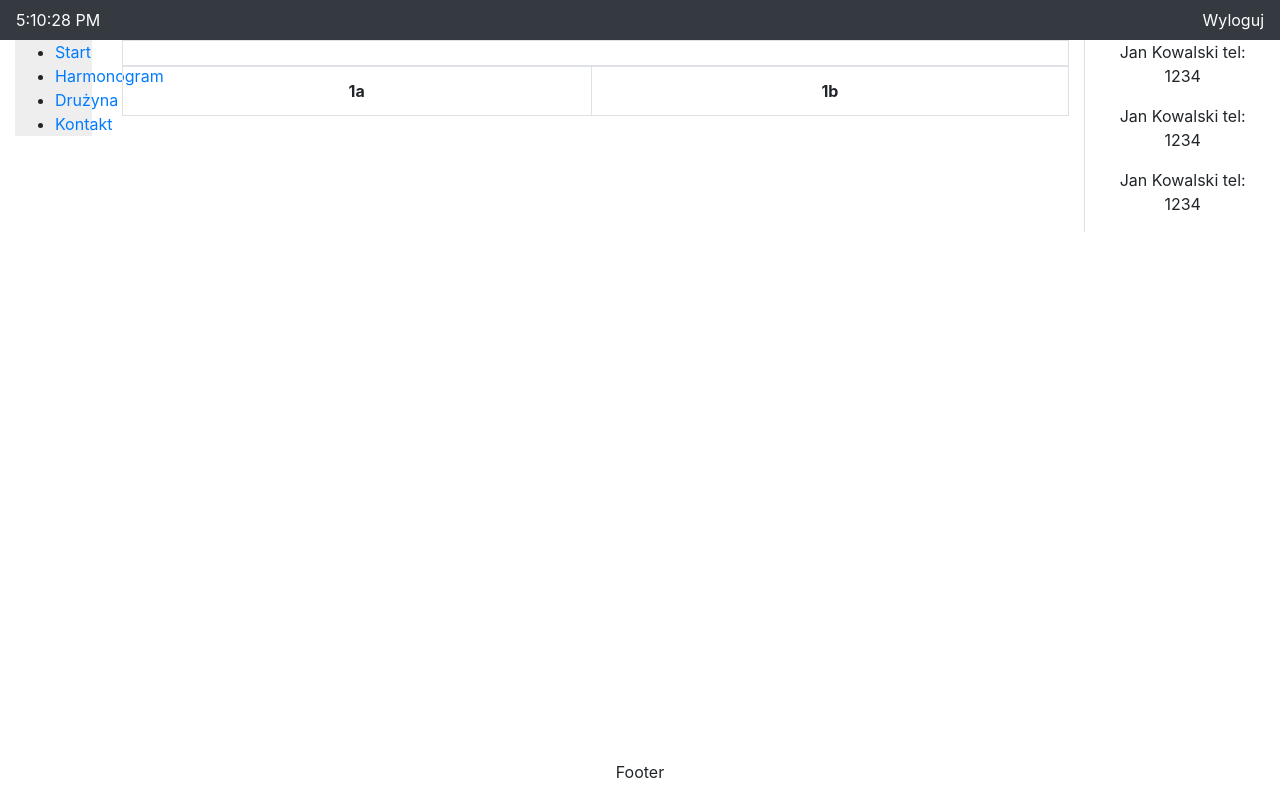
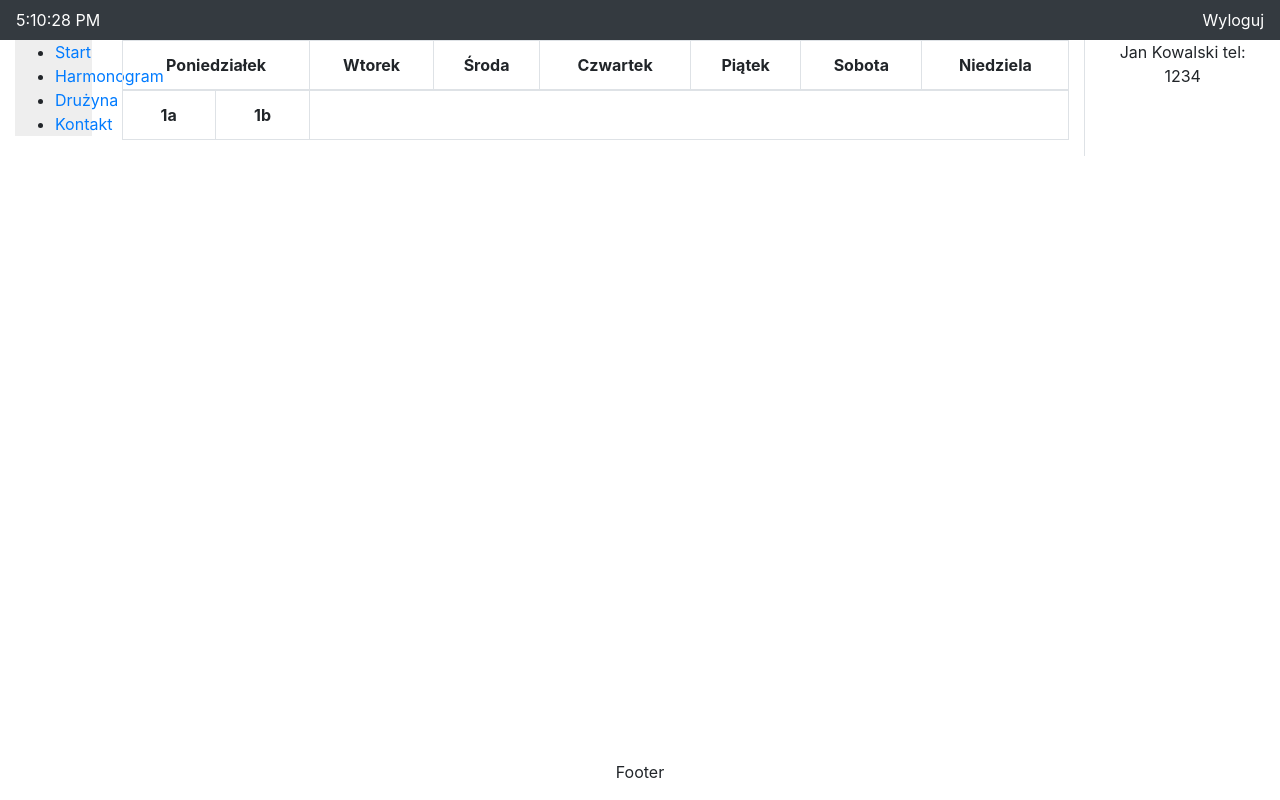
Before and after one commit to tymone/rescuer_portal, a React (Create React App) app: page /harmonogram in a window 1280 px wide. Built offline with nearby package versions, Linux system fonts and the light colour scheme.

Commit message:
'preetier few line of code'

```diff
--- a/src/pages/SidebarTeam.js
+++ b/src/pages/SidebarTeam.js
@@ -4,19 +4,18 @@ export default class SidebarTeam extends Component {
   constructor(props) {
     super(props);
     this.state = {
-      team: []
+      team: [{ name: 'Jan', surname: 'Kowalski', tel: '1234' }]
     }
   }
 
 
   render() {
+    const team = this.state.team
+    const teamMap = team.map((user, i) => (<p key={i}>{user.name} {user.surname} {`tel: ${user.tel}`}</p>))
 
     return (
       <div>
-        <p>Jan Kowalski tel: 1234</p>
-        <p>Jan Kowalski tel: 1234</p>
-        <p>Jan Kowalski tel: 1234</p>
-
+        {teamMap}
       </div>
     )
   }
--- a/src/pages/Table.js
+++ b/src/pages/Table.js
@@ -16,13 +16,15 @@ export default class Table extends Component {
 
   render() {
     // const monday = this.getDate(new Date())
-    // console.log(monday);
+
+    const days = ['Poniedziałek', 'Wtorek', 'Środa', 'Czwartek', 'Piątek', 'Sobota', 'Niedziela']
+    const headTable = days.map((day, i) => <th scope='col' key={i} colSpan='2'>{day}</th>)
 
     return (
       <table className='table table-bordered'>
         <thead>
           <tr>
-            <th scope='col' colSpan='2'></th>
+            {headTable}
           </tr>
         </thead>
         <tbody>
--- a/src/pages/Team.js
+++ b/src/pages/Team.js
@@ -1,7 +1,6 @@
 import React, { Component } from 'react';
 import User from './User';
 import AddUser from './AddUser';
-import SidebarTeam from './SidebarTeam';
 
 export default class Team extends Component {
 
@@ -164,10 +163,6 @@ export default class Team extends Component {
             submit={this.handleSubmit}
           /> : <User user={this.state.team} />}
         <button className='btn btn-primary' onClick={btn ? this.handleSubmit : this.buttonChange}>Dodaj </button>
-        <div className="invisible">
-          {/* find better resolve  for this v */}
-          <SidebarTeam team={this.state.team} />
-        </div>
       </div>
     )
   }
--- a/src/pages/User.js
+++ b/src/pages/User.js
@@ -2,8 +2,8 @@ import React from 'react';
 
 const User = props => {
   const user = props.user.map((user, i) => (
-    <tr key={i}>
-      <th scope='row'>{i}</th>
+    <tr key={i + 1}>
+      <th scope='row'>{i + 1}</th>
       <td>{user.name}</td>
       <td>{user.surname}</td>
       <td>{user.stamp}</td>
@@ -24,27 +24,13 @@ const User = props => {
 
     </tr>))
 
+  const tableHeadValue = ['#', 'Imię', 'Nazwisko', 'Znaczek', 'Numer Stały', 'Oddział', 'Oddz. tel', 'Data urodzenia', 'Doł. do KSRG', 'Badania', 'Szkolenie', 'Termin KPP', 'Ćw. pow1', 'Ćw. pow2', 'Ćw. OSRG1', 'Ćw. OSRG2', 'Ćw. doł1', 'Ćw. doł2']
+  const tableHead = tableHeadValue.map(value => (<th scope='col'>{value}</th>))
+
   return (
     <table className='table table-striped table-hover table-bordered'><thead>
       <tr>
-        <th scope='col'>#</th>
-        <th scope='col'>Imię</th>
-        <th scope='col'>Nazwisko</th>
-        <th scope='col'>Znaczek</th>
-        <th scope='col'>Numer stały</th>
-        <th scope='col'>Oddział</th>
-        <th scope='col'>Oddz. tel</th>
-        <th scope='col'>Data urodzenia</th>
-        <th scope='col'>Doł. do KSRG</th>
-        <th scope='col'>Badania</th>
-        <th scope='col'>Szkolenie</th>
-        <th scope='col'>Termin KPP</th>
-        <th scope='col'>Ćw. pow1</th>
-        <th scope='col'>Ćw. pow2</th>
-        <th scope='col'>Ćw. OSRG1</th>
-        <th scope='col'>Ćw. OSRG2</th>
-        <th scope='col'>Ćw. dół1</th>
-        <th scope='col'>Ćw. dół2</th>
+        {tableHead}
       </tr>
     </thead>
       <tbody>
```
